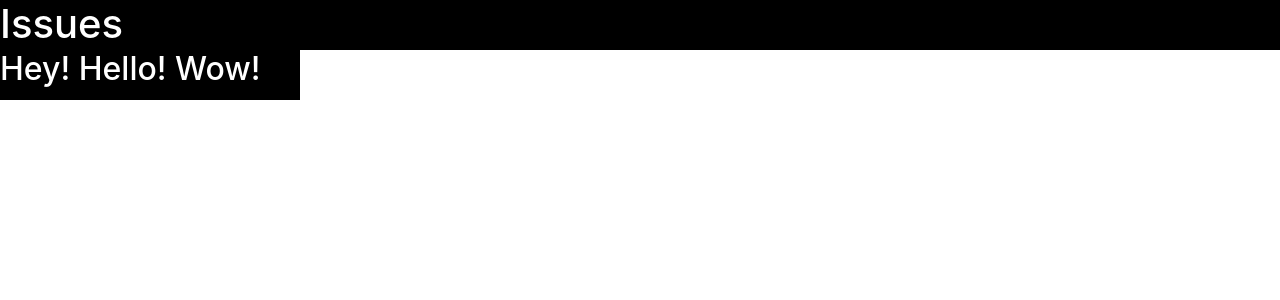
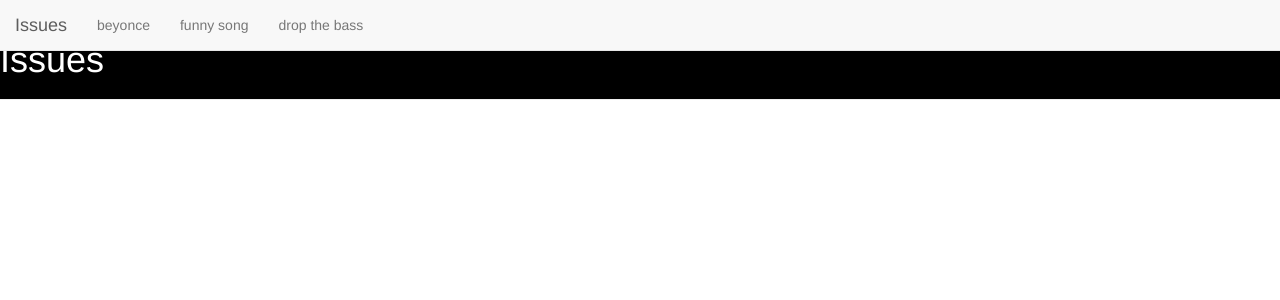
Before and after one commit to pingihu/Issues, a Django app: page /home in a window 1280 px wide. Shown: the top 300 px of the page. Run offline with Django 3.2, Linux system fonts and the light colour scheme; some libraries are stand-ins or nearby versions.

Commit message:
put my navbar on top of your navbar

```diff
--- a/issues/settings.py
+++ b/issues/settings.py
@@ -9,7 +9,7 @@
 """
 
 # WHO'S USING???
-JAN_USING = True
+JAN_USING = False
 
 # Build paths inside the project like this: os.path.join(BASE_DIR, ...)
 import os
@@ -95,6 +95,7 @@
 else:
     STATICFILES_DIRS = (
         '/Users/pingihu/Issues/Issues/static/js',
+        '/Users/pingihu/Issues/Issues/static/css'
         # Put strings here, like "/home/html/static" or "C:/www/django/static".
         # Always use forward slashes, even on Windows.
         # Don't forget to use absolute paths, not relative paths.
--- a/templates/index.html
+++ b/templates/index.html
@@ -1,8 +1,13 @@
 <html>
 
 <head>
+  <!-- BOOTSTRAP -->
   <link rel="stylesheet" href="{{ STATIC_URL }}bootstrap.css">
+  <script src="{{ STATIC_URL }}bootstrap.min.js"></script>
+
+  <!-- jQuery -->
   <script src = "{{ STATIC_URL }}jquery-1.11.0.min.js"></script>
+
   <script>
     $( document ).ready(function(){
      $(".some-info").hide();
@@ -26,8 +31,26 @@
 </head>
 
 <body>
-  <link rel="stylesheet" href="{{ STATIC_URL }}bootstrap.min.css">
-  <script src="{{ STATIC_URL }}bootstrap.min.js"></script>
+<!-- navbar -->
+<nav class="navbar navbar-default navbar-fixed-top" role="navigation">
+    <div class="navbar-header">
+      <button type="button" class="navbar-toggle" data-toggle="collapse" data-target="#bs-example-navbar-collapse-1">
+        <span class="sr-only">Toggle navigation</span>
+        <span class="icon-bar"></span>
+        <span class="icon-bar"></span>
+        <span class="icon-bar"></span>
+      </button>
+      <a class="navbar-brand" href="/home">Issues</a>
+    </div>
+    <div class="collapse navbar-collapse" id="bs-example-navbar-collapse-1">
+      <ul class="nav navbar-nav navbar-left">
+        <li><a href="https://www.youtube.com/watch?v=LHUvCbNcal4">beyonce</a></li>
+        <li><a href="https://www.youtube.com/watch?v=KX9G-nrvK0c">funny song</a></li>
+        <li><a href="https://www.youtube.com/watch?v=DuFUtL8zUAk#t=1m50s">drop the bass</a></li>
+      </ul>
+    </div>
+</nav>
+
   <div class="header-div">
     <header class="page-header">
       <div class="title-wrapper" style="height:50px; width:100px ">
@@ -35,6 +58,7 @@
       </div>
     </header>
   </div>
+
   <div class="some-info" style="height:50px; width:300px; position:absolute">
     <h2 > Hey! Hello! Wow! </h2>
   </div>
```
Also changed, not shown: 5 other files.
